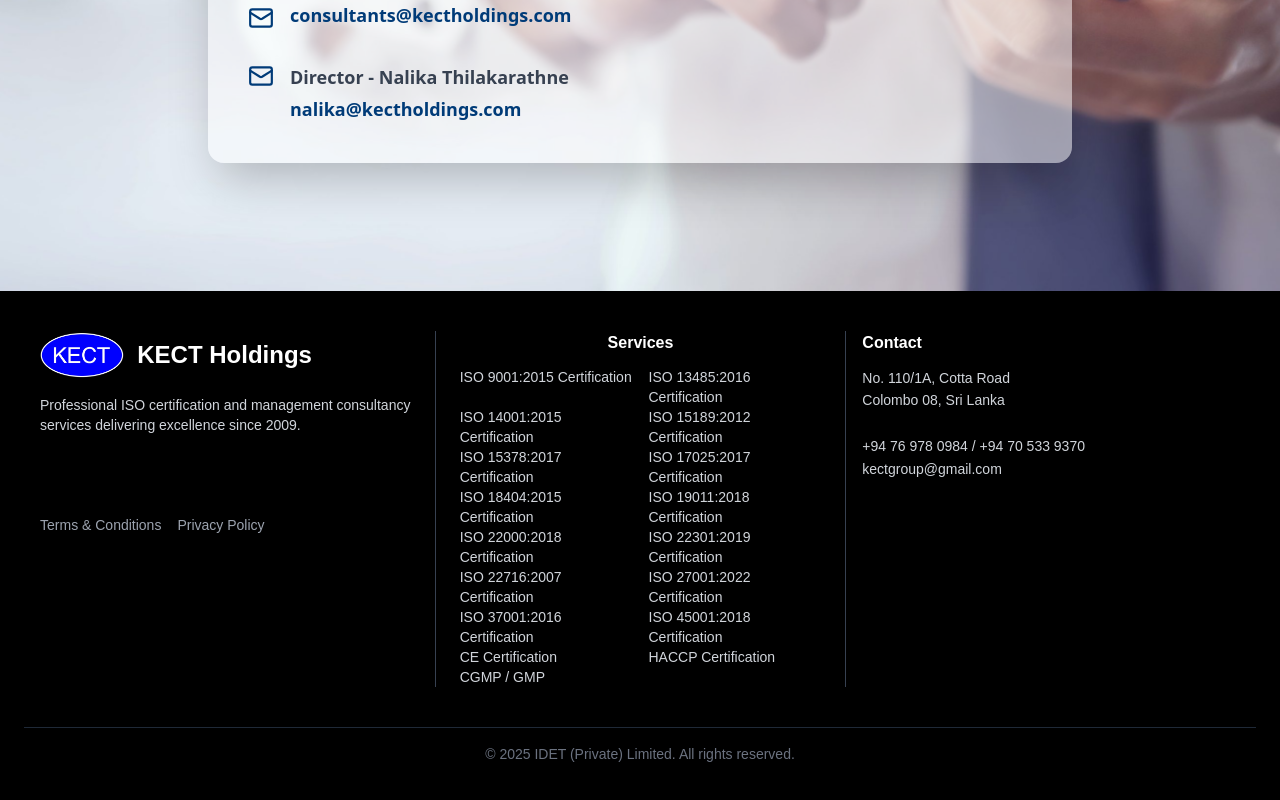
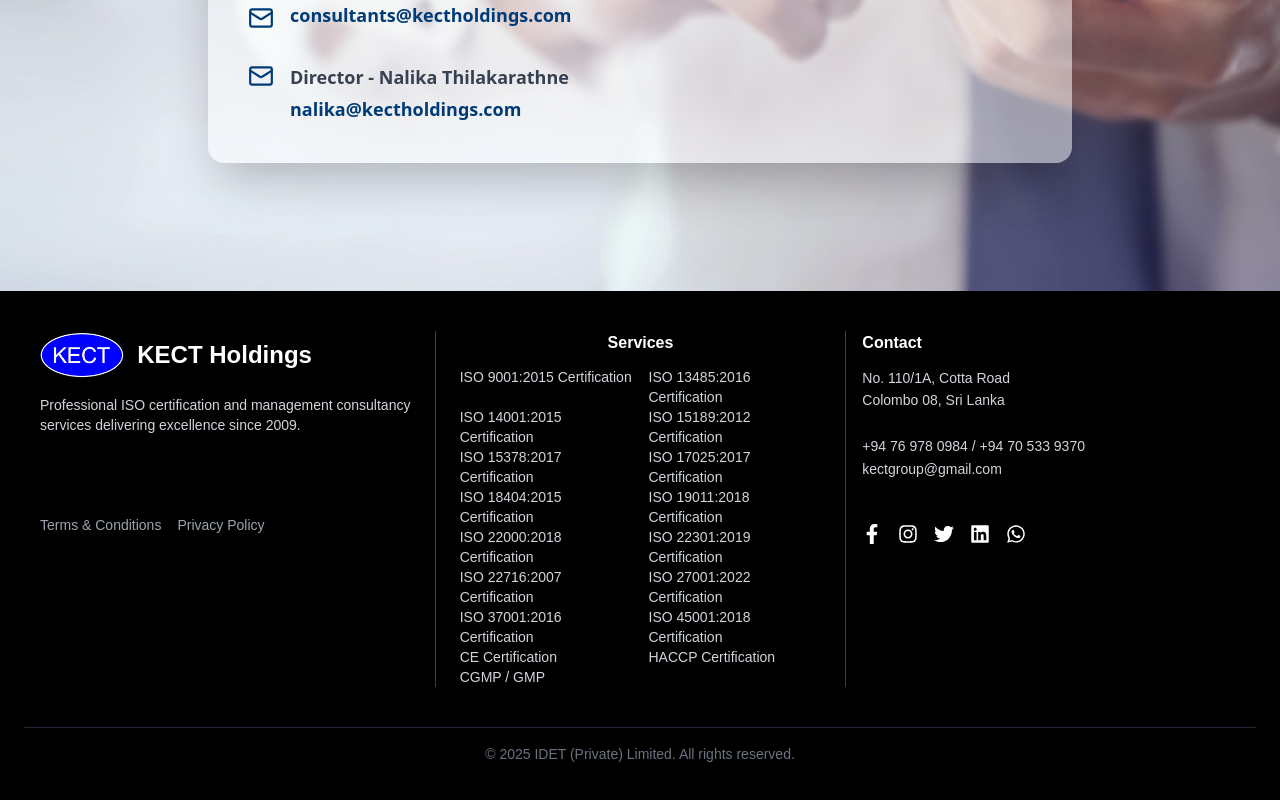
Before and after one commit to Nilakshi1223/KECT-Consultants_Site_React-, a React (Vite) app: page / in a window 1280 px wide. Shown: the part 10239-11039 px from the top of the page. Built offline with nearby package versions, Linux system fonts and the light colour scheme.

Commit message:
KECT site commit5

```diff
--- a/src/Home/Footer.jsx
+++ b/src/Home/Footer.jsx
@@ -1,6 +1,15 @@
 import React from 'react';
 import logo from '../assets/CompanyLogo.jpg';
 import { Link } from "react-router-dom";
+import {
+  FaPhoneAlt,
+  FaFacebookF,
+  FaInstagram,
+  FaTwitter,
+  FaLinkedin,
+  FaWhatsapp,
+  FaTimes,
+} from "react-icons/fa";
 
 const Footer = () => {
   return (
@@ -74,6 +83,24 @@
             +94 76 978 0984 / +94 70 533 9370<br />
             kectgroup@gmail.com
           </p>
+          {/* Social Icons */}
+                    <div className="flex items-center mt-11 gap-1 sm:gap-3 md:gap-4 text-base sm:text-lg md:text-xl">
+                      <a href="https://www.facebook.com/yourprofile" target="_blank" rel="noopener noreferrer">
+                        <FaFacebookF className="cursor-pointer hover:text-gray-200" />
+                      </a>
+                      <a href="https://www.instagram.com/yourprofile" target="_blank" rel="noopener noreferrer">
+                        <FaInstagram className="cursor-pointer hover:text-gray-200" />
+                      </a>
+                      <a href="https://twitter.com/yourprofile" target="_blank" rel="noopener noreferrer">
+                        <FaTwitter className="cursor-pointer hover:text-gray-200" />
+                      </a>
+                      <a href="https://lk.linkedin.com/company/kectgroup" target="_blank" rel="noopener noreferrer">
+                        <FaLinkedin className="cursor-pointer hover:text-gray-200" />
+                      </a>
+                      <a href="https://wa.me/yourphonenumber" target="_blank" rel="noopener noreferrer">
+                        <FaWhatsapp className="cursor-pointer hover:text-gray-200" />
+                      </a>
+                    </div>
         </div>
       </div>
 
```
